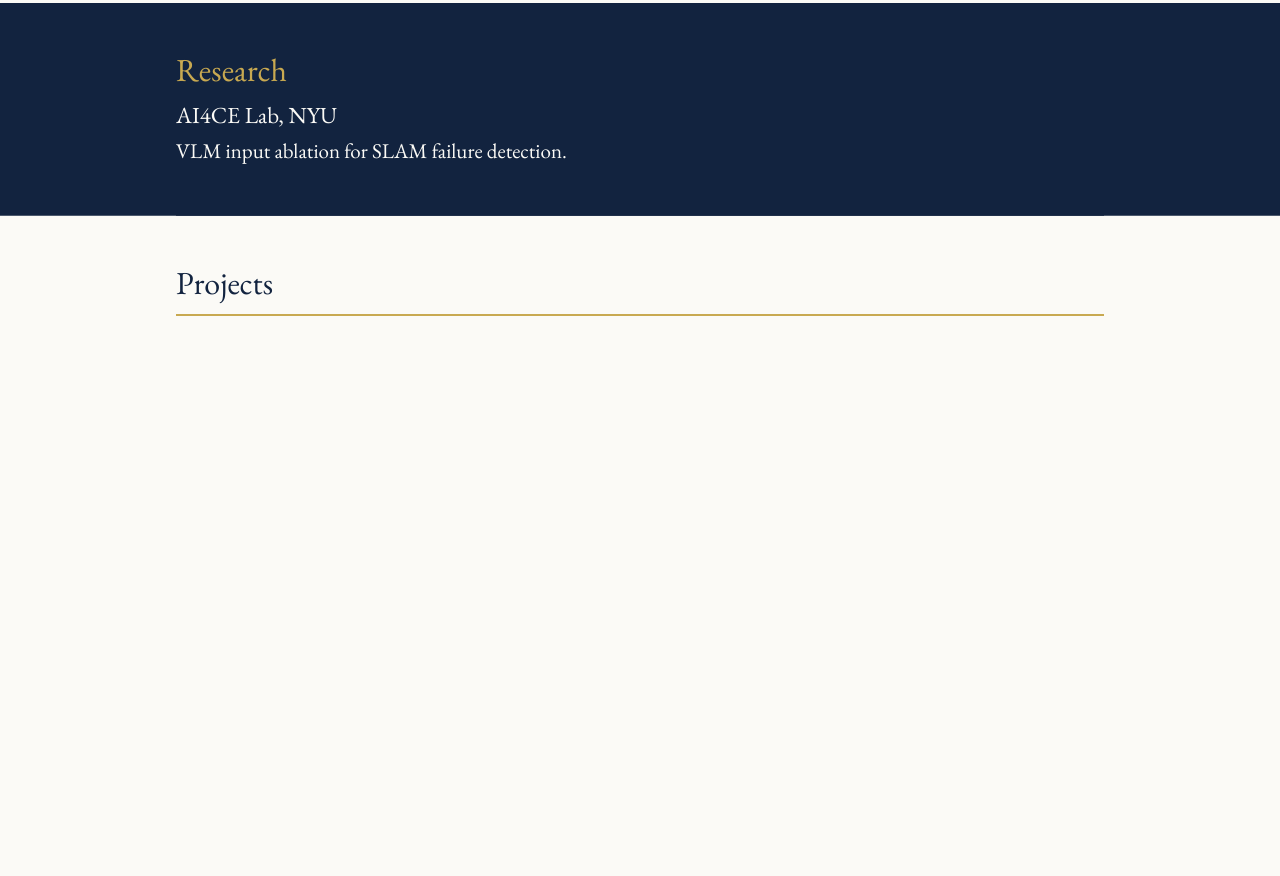
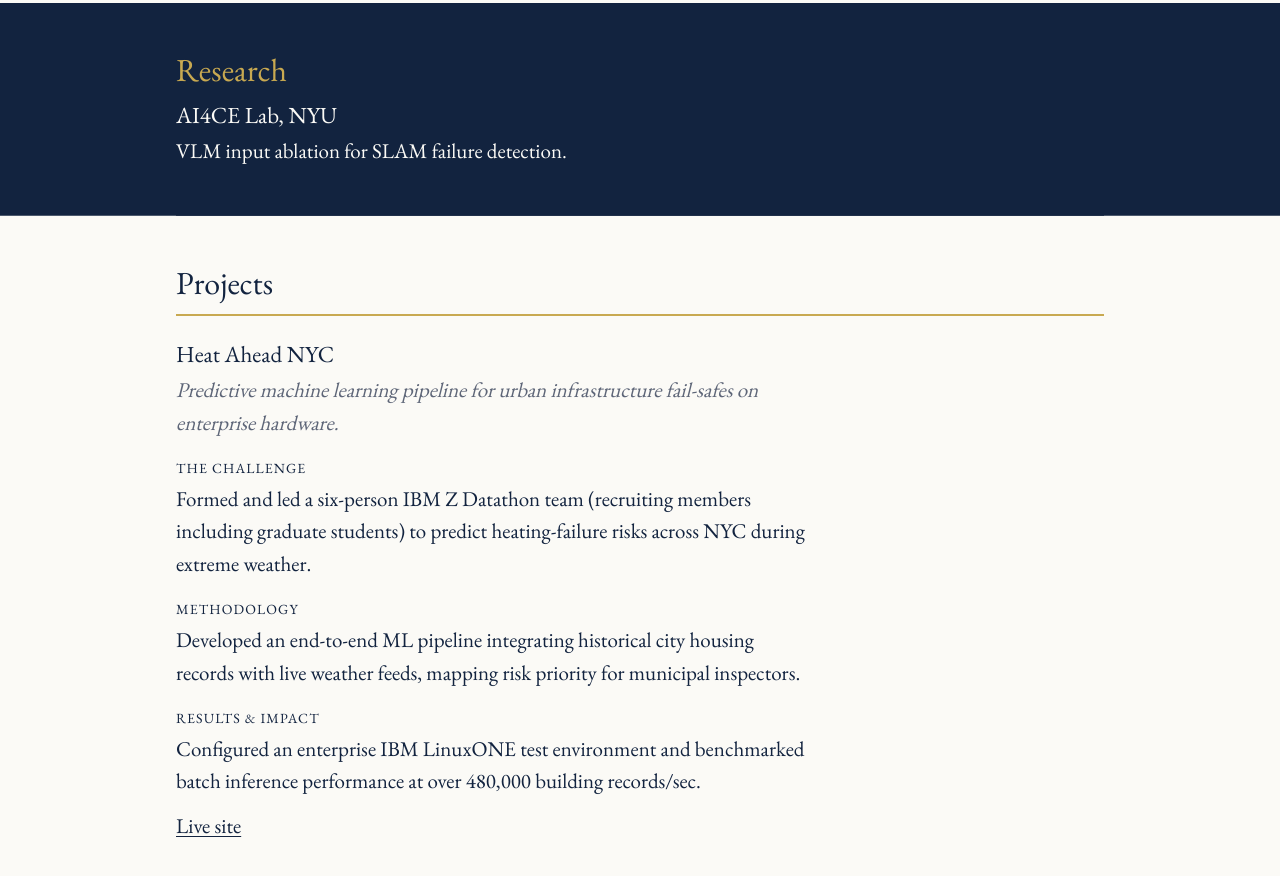
Before and after one commit to emersoncortazar/emersoncortazar.github.io, a plain HTML site: page index.html in a window 1280 px wide. Shown: the part 793-1669 px from the top of the page. Before the commit the page ends 1173 px from the top, so only its background shows below. Drawn offline with nearby package versions, Linux system fonts and the light colour scheme.

Commit message:
Add Heat Ahead NYC to projects
Co-Authored-By: Claude Opus 5.5 <noreply@anthropic.com>

```diff
--- a/index.html
+++ b/index.html
@@ -58,6 +58,17 @@
 
     <section id="projects">
       <h2>Projects</h2>
+      <article class="project">
+        <h3>Heat Ahead NYC</h3>
+        <p class="summary">Predictive machine learning pipeline for urban infrastructure fail-safes on enterprise hardware.</p>
+        <h4>The Challenge</h4>
+        <p>Formed and led a six-person IBM Z Datathon team (recruiting members including graduate students) to predict heating-failure risks across NYC during extreme weather.</p>
+        <h4>Methodology</h4>
+        <p>Developed an end-to-end ML pipeline integrating historical city housing records with live weather feeds, mapping risk priority for municipal inspectors.</p>
+        <h4>Results &amp; Impact</h4>
+        <p>Configured an enterprise IBM LinuxONE test environment and benchmarked batch inference performance at over 480,000 building records/sec.</p>
+        <p class="project-link"><a href="https://ibmsubmission.vercel.app">Live site</a></p>
+      </article>
     </section>
   </main>
 
--- a/styles.css
+++ b/styles.css
@@ -95,6 +95,11 @@ h3 { margin: 0; font: 400 1.4375rem/1.3 var(--serif); }
 
 #projects { margin-top: 48px; }
 #projects h2 { margin: 0; padding-bottom: 12px; border-bottom: 2px solid var(--gold); }
+.project { max-width: 40rem; padding-top: 24px; }
+.project p { margin: 0 0 12px; }
+.project .summary { margin-top: 4px; color: var(--muted); font-style: italic; }
+h4 { margin: 20px 0 4px; font: 400 0.875rem/1.4 var(--serif); letter-spacing: 0.08em; text-transform: uppercase; }
+.project-link { margin-top: 20px; }
 
 @media (max-width: 720px) {
   .intro { grid-template-columns: minmax(0, 1fr); }
```
